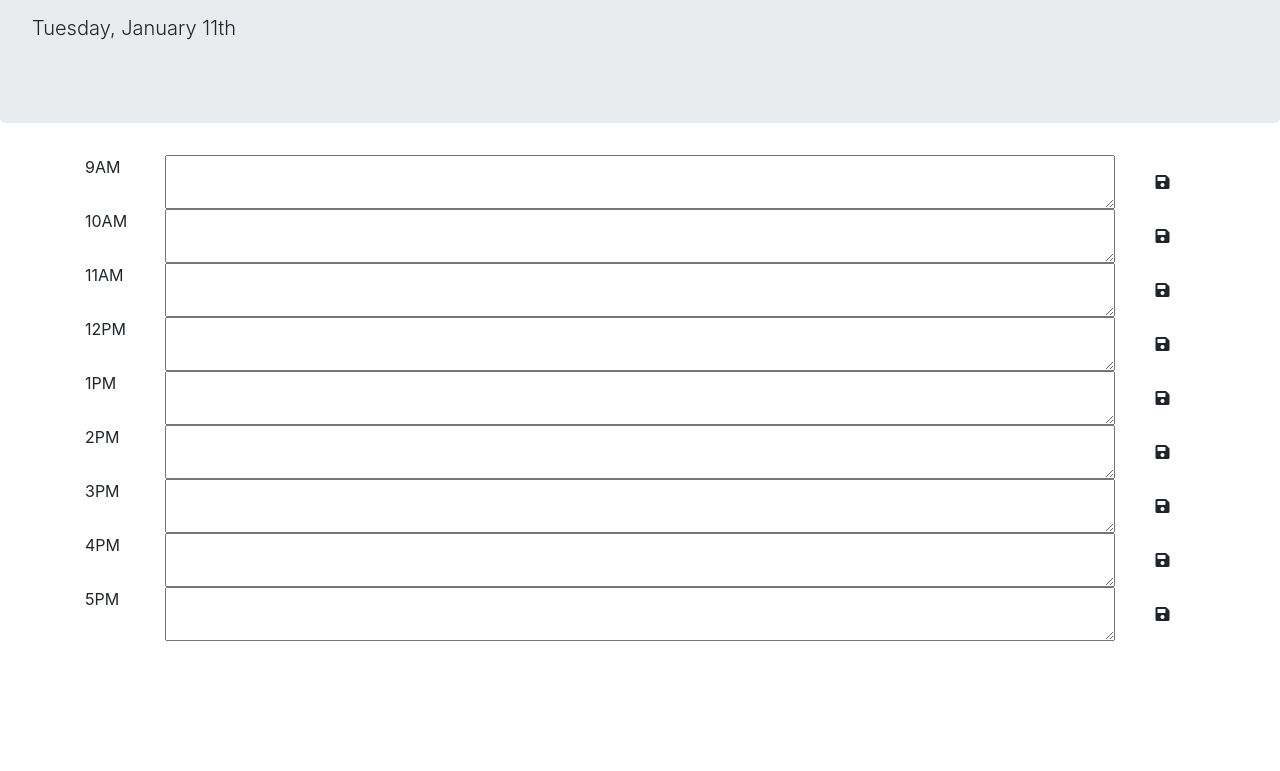
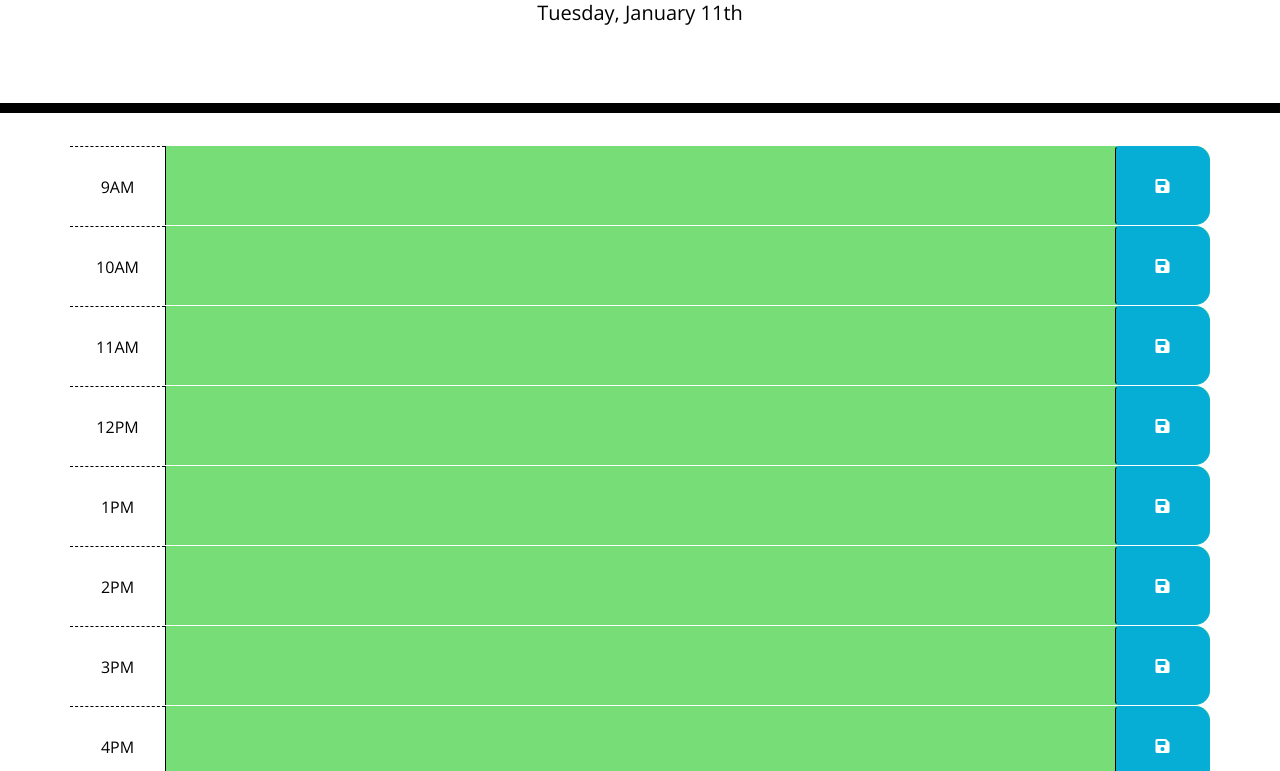
Before and after one commit to carolinatnp/daily-planner, a plain HTML site: page index.html in a window 1280 px wide. Shown: the part 191-962 px from the top of the page. Before the commit the page ends 832 px from the top, so only its background shows below. Drawn offline with nearby package versions, Linux system fonts and the light colour scheme; files whose address does not match are found by name.

Commit message:
updated assests

```diff
--- a/index.html
+++ b/index.html
@@ -8,7 +8,7 @@
   <link rel="stylesheet" href="https://stackpath.bootstrapcdn.com/bootstrap/4.3.1/css/bootstrap.min.css">
   <link rel="stylesheet" href="https://use.fontawesome.com/releases/v5.8.1/css/all.css" integrity="sha384-50oBUHEmvpQ+1lW4y57PTFmhCaXp0ML5d60M1M7uH2+nqUivzIebhndOJK28anvf" crossorigin="anonymous">
   <link href="https://fonts.googleapis.com/css?family=Open+Sans&display=swap" rel="stylesheet">
-  <link rel="stylesheet" href="style.css">
+  <link rel="stylesheet" href="assets/styles.css">
   <title>Work Day Scheduler</title>
 </head>
 
```
